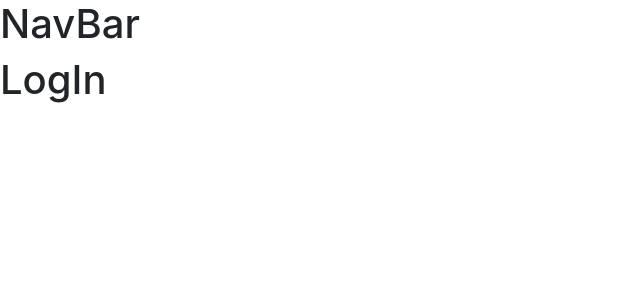
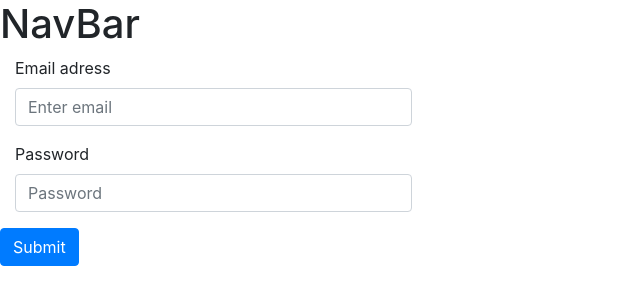
Before and after one commit to varnebla/codeval-frontend, a React (Create React App) app: page /login in a window 1280 px wide. Shown: the top 304 px of the page, without its empty margins (0-640 px from the left). Built offline with nearby package versions, Linux system fonts and the light colour scheme.

Commit message:
start login

```diff
--- a/src/containers/LogIn/LogIn.js
+++ b/src/containers/LogIn/LogIn.js
@@ -1,8 +1,56 @@
-import React from 'react';
+import React, {useState} from 'react';
+
+
+import Form from 'react-bootstrap/Form';
+import Button from 'react-bootstrap/Button';
+import Col from 'react-bootstrap/Col';
+// import {Form, Button, Col} from 'react-bootstrap'
 
 function LogIn () {
+
+  const initialState= {
+    email: '',
+    password: ''
+  };
+
+  const [login, setLogin] = useState(initialState);
+  const [errors, setErrors] = useState([]);
+
+  function handleSubmit (event) {
+    event.preventDefault();
+    console.log('HEY');
+  }
+
+  function handleChange (event) {
+    event.preventDefault();
+    const newLogin = {...login}; //Object.assign{{}, login}
+    newLogin[event.target.id] = event.target.value;
+    setLogin(newLogin);
+    console.log(newLogin);
+  }
+
+  function checkForm (loginObject) {
+    loginObject.forEach(el => {
+
+    });
+  }
+
+
   return (
-    <h1>LogIn</h1>
+    <Form onSubmit={handleSubmit}>
+      <Form.Group controlId="email" as={Col} sm="4">
+        <Form.Label>Email adress</Form.Label>
+        <Form.Control value={login.email} type="email" placeholder="Enter email" onChange={handleChange} required/>
+      </Form.Group>
+      <Form.Group controlId="password" as={Col} sm="4">
+        <Form.Label>Password</Form.Label>
+        <Form.Control value={login.password} type="password" placeholder="Password" onChange={handleChange} required/>
+      </Form.Group>
+      <Button variant="primary" type="submit">Submit</Button>
+    </Form>
+
+
+
   );
 }
 
```
